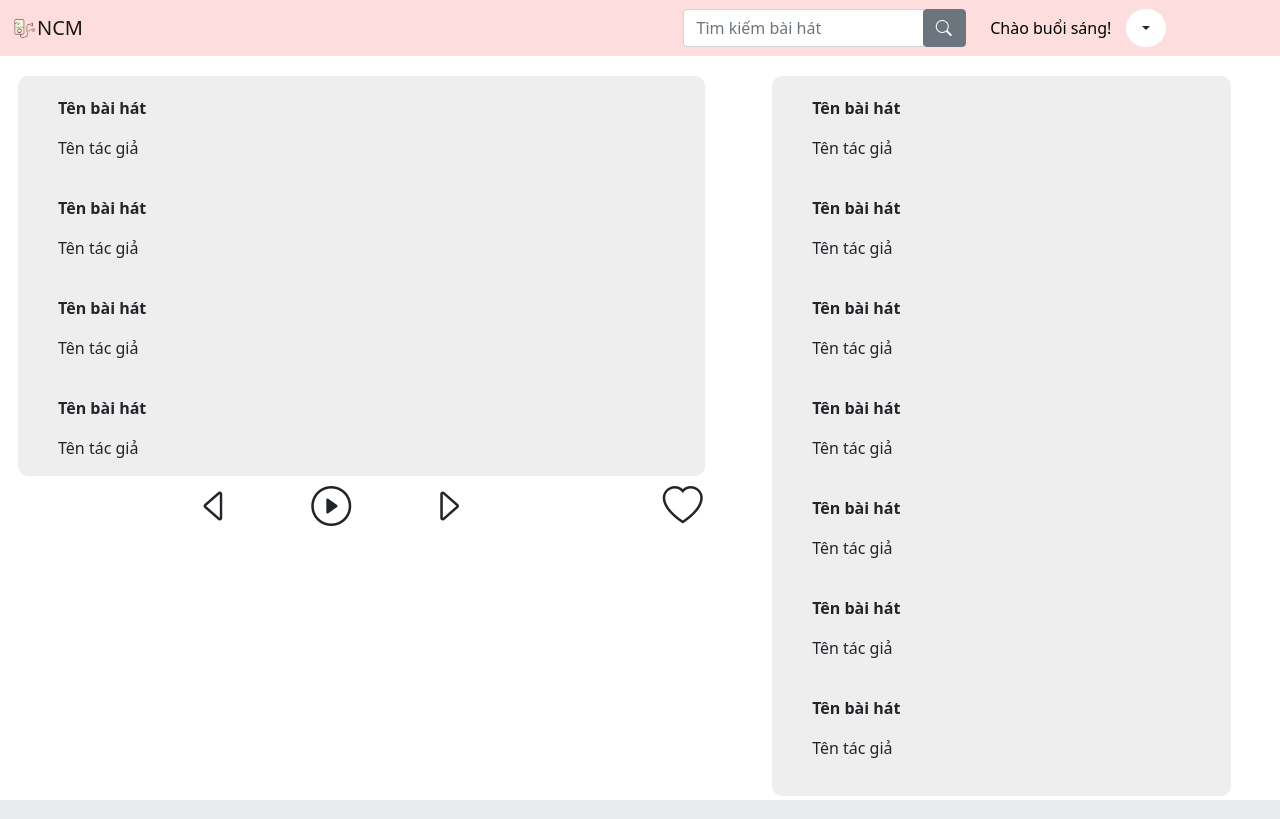
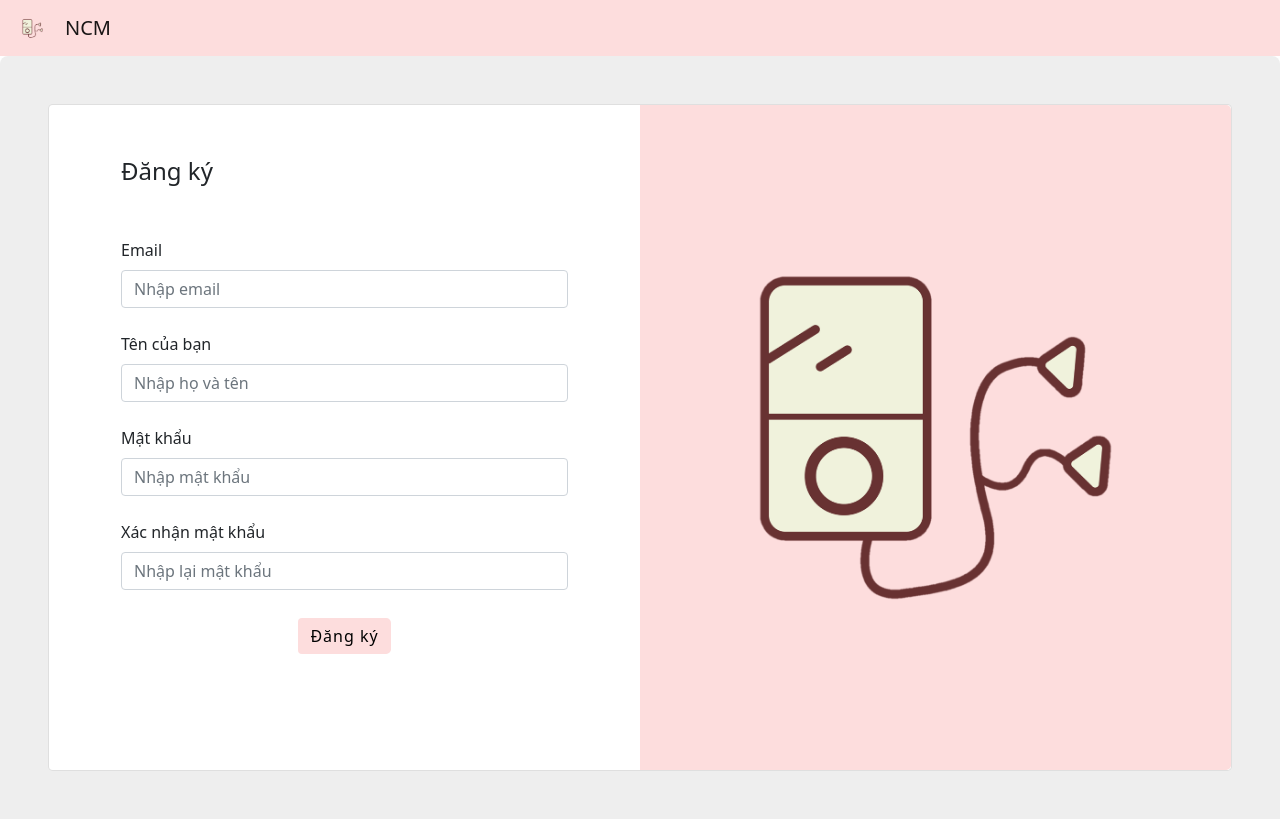
Before and after one commit to trngbro/NCM, a PHP site: page /temp.html in a window 1280 px wide. Run offline with PHP 8.4, Linux system fonts and the light colour scheme; some libraries are stand-ins or nearby versions; some web fonts are replaced.

```diff
--- /dev/null
+++ b/js/welcome.js
@@ -0,0 +1,6 @@
+if (new Date().getHours() > 12) {
+    document.getElementById("welcome").innerHTML = "Chào buổi chiều!";
+}
+if (new Date().getHours() > 18) {
+    document.getElementById("welcome").innerHTML = "Chào buổi tối!";
+}
--- a/temp.html
+++ b/temp.html
@@ -5,226 +5,139 @@
     <meta charset="utf-8">
     <meta name="viewport" content="width=device-width, initial-scale=1">
 
-    <link href="https://cdn.jsdelivr.net/npm/bootstrap@5.0.2/dist/css/bootstrap.min.css" rel="stylesheet"
-      integrity="sha384-EVSTQN3/azprG1Anm3QDgpJLIm9Nao0Yz1ztcQTwFspd3yD65VohhpuuCOmLASjC" crossorigin="anonymous">
-    <link rel="stylesheet" href="https://cdn.jsdelivr.net/npm/bootstrap-icons@1.9.1/font/bootstrap-icons.css">
     <link rel='stylesheet' href='styles/style.css'>
     <link href="https://cdn.jsdelivr.net/npm/bootstrap@5.0.2/dist/css/bootstrap.min.css" rel="stylesheet">
-    <script src="https://cdn.jsdelivr.net/npm/bootstrap@5.0.2/dist/js/bootstrap.bundle.min.js"></script>
+    <script src="https://cdn.jsdelivr.net/npm/bootstrap@4.0.0/dist/js/bootstrap.min.js"></script>
+    <script src="https://cdnjs.cloudflare.com/ajax/libs/bootstrap-growl/1.0.0/jquery.bootstrap-growl.min.js"></script>
+    <script src="https://ajax.googleapis.com/ajax/libs/jquery/3.6.0/jquery.min.js"></script>
+    <link rel="stylesheet" href="./styles/alert.css" />
+    <script src="./cute-alert-master/cute-alert.js"></script>
+
     <title>Music</title>
 </head>
 
 <body>
     <div class="header">
         <nav class="navbar navbar-expand-lg navbar-light" style="background-color: #fddddd;">
-      <div class="container-fluid">
-        <img src="./src/logo.png" alt="logo" style="width: 25px">
+            <img src="./src/logo.png" alt="logo" style="width: 25px; margin: 0 20px;">
             <a href="./" class="navbar-brand">NCM</a>
-        <button type="button" class="navbar-toggler" data-bs-toggle="collapse" data-bs-target="#navbarCollapse">
-          <span class="navbar-toggler-icon"></span>
-        </button>
-        <div class="collapse navbar-collapse" id="navbarCollapse">
-          <div class="navbar-nav">
-            <div class="input-group">
-              <input type="text" class="form-control" placeholder="Tìm kiếm bài hát">
-              <div class="input-group-append">
-                <button class="btn btn-secondary" type="button">
-                  <i class="bi bi-search"></i>
-                </button>
+        </nav>
+    </div>
+    <section class="w-100 p-4 p-xl-5" style="background-color: #eee; border-radius: .5rem .5rem 0 0;">
+        <style>
+            .gradient-custom-2 {
+                background: #fddddd;
+            }
+
+            .btn-submit {
+                color: black;
+                border: none;
+            }
+
+            @media (min-width: 768px) {
+                .gradient-form {
+                    height: 100vh !important;
+                }
+            }
+
+            @media (min-width: 769px) {
+                .gradient-custom-2 {
+                    border-top-right-radius: .3rem;
+                    border-bottom-right-radius: .3rem;
+                }
+            }
+        </style>
+
+        <script>
+            function checkPassword(form) {
+                if (form.password.value != form.repassword.value) {
+                    cuteToast({
+                        type: "warning", // or 'info', 'error', 'warning'
+                        message: "Các mật khẩu phải khớp với nhau",
+                        timer: 5000
+                    })
+                    event.preventDefault();
+                }
+
+                // If same return True.
+                else {
+                    cuteToast({
+                        type: "success", // or 'info', 'error', 'warning'
+                        message: "Đăng ký thành công",
+                        timer: 5000
+                    })
+                }
+            }
+        </script>
+        <div class="row d-flex justify-content-center">
+            <div class="col-12">
+                <div class="card rounded-3 text-black">
+                    <div class="row g-0">
+                        <div class="col-lg-6">
+                            <div class="card-body p-md-5 mx-md-4">
+
+                                <h4 class="mt-1 mb-5 pb-1">Đăng ký</h4>
+
+                                <form onSubmit="return checkPassword(this)">
+
+                                    <div class="form-outline mb-4">
+                                        <label class="form-label" for="email" style="margin-left: 0px;">Email</label>
+                                        <input type="email" required id="email" class="form-control" placeholder="Nhập email">
+                                        <div class="form-notch">
+                                            <div class="form-notch-leading" style="width: 9px;"></div>
+                                            <div class="form-notch-middle" style="width: 66.4px;"></div>
+                                            <div class="form-notch-trailing"></div>
+                                        </div>
+                                    </div>
+
+                                    <div class="form-outline mb-4">
+                                        <label class="form-label" for="name" style="margin-left: 0px;">Tên của bạn</label>
+                                        <input type="text" required id="name" class="form-control" placeholder="Nhập họ và tên">
+                                        <div class="form-notch">
+                                            <div class="form-notch-leading" style="width: 9px;"></div>
+                                            <div class="form-notch-middle" style="width: 64.8px;"></div>
+                                            <div class="form-notch-trailing"></div>
+                                        </div>
+                                    </div>
+
+                                    <div class="form-outline mb-4">
+                                        <label class="form-label" for="password" style="margin-left: 0px;">Mật khẩu</label>
+                                        <input type="password" required id="password" class="form-control" placeholder="Nhập mật khẩu">
+                                        <div class="form-notch">
+                                            <div class="form-notch-leading" style="width: 9px;"></div>
+                                            <div class="form-notch-middle" style="width: 66.4px;"></div>
+                                            <div class="form-notch-trailing"></div>
+                                        </div>
+                                    </div>
+
+                                    <div class="form-outline mb-4">
+                                        <label class="form-label" for="repassword" style="margin-left: 0px;">Xác nhận mật khẩu</label>
+                                        <input type="password" required id="repassword" class="form-control" placeholder="Nhập lại mật khẩu">
+                                        <div class="form-notch">
+                                            <div class="form-notch-leading" style="width: 9px;"></div>
+                                            <div class="form-notch-middle" style="width: 64.8px;"></div>
+                                            <div class="form-notch-trailing"></div>
+                                        </div>
+                                    </div>
+
+                                    <div class="text-center pt-1 mb-5 pb-1">
+                                        <button class="btn btn-primary btn-block fa-lg gradient-custom-2 mb-3 btn-submit" type="submit">Đăng ký</button>
+                                    </div>
+
+                                </form>
+
+                            </div>
+                        </div>
+                        <div class="col-lg-6 d-flex align-items-center gradient-custom-2">
+                            <div class="text-white px-3 py-4 p-md-5 mx-md-4">
+                                <img src="./src/logo.png" alt="logo" style="width:100%">
                             </div>
                         </div>
                     </div>
-          <div class="btn-group navbar-nav ms-auto">
-            <a class="nav-item nav-link item-none">Chào buổi sáng!</a>
-            <button type="button" class="btn dropdown-toggle users-log" data-bs-toggle="dropdown"></button>
-            <ul class="dropdown-menu">
-                <li><a class="dropdown-item" href="#">Nguyen Trung Nghia</a></li>
-                <li><hr class="dropdown-divider"></li>
-                <li><a class="dropdown-item" href="./">Đăng xuất</a></li>
-            </ul>
                 </div>
             </div>
         </div>
-    </nav>
-  </div>
-
-  <content class="row w-100">
-        <div class="main-play col-12 col-lg-7">
-            <div class="container vertical-scrollable">
-              <div class="row text-right">
-                <li class="item">
-                      <p><b>Tên bài hát</b></p>
-                      <p>Tên tác giả</p>
-                  </li>
-                <li class="item">
-                      <p><b>Tên bài hát</b></p>
-                      <p>Tên tác giả</p>
-                  </li>
-                <li class="item">
-                      <p><b>Tên bài hát</b></p>
-                      <p>Tên tác giả</p>
-                  </li>
-                <li class="item">
-                      <p><b>Tên bài hát</b></p>
-                      <p>Tên tác giả</p>
-                  </li>
-                <li class="item">
-                      <p><b>Tên bài hát</b></p>
-                      <p>Tên tác giả</p>
-                  </li>
-                <li class="item">
-                      <p><b>Tên bài hát</b></p>
-                      <p>Tên tác giả</p>
-                  </li>
-                <li class="item">
-                      <p><b>Tên bài hát</b></p>
-                      <p>Tên tác giả</p>
-                  </li>
-                <li class="item">
-                      <p><b>Tên bài hát</b></p>
-                      <p>Tên tác giả</p>
-                  </li>
-                <li class="item">
-                      <p><b>Tên bài hát</b></p>
-                      <p>Tên tác giả</p>
-                  </li>
-                <li class="item">
-                      <p><b>Tên bài hát</b></p>
-                      <p>Tên tác giả</p>
-                  </li>
-                <li class="item">
-                      <p><b>Tên bài hát</b></p>
-                      <p>Tên tác giả</p>
-                  </li>
-                <li class="item">
-                      <p><b>Tên bài hát</b></p>
-                      <p>Tên tác giả</p>
-                  </li>
-                <li class="item">
-                      <p><b>Tên bài hát</b></p>
-                      <p>Tên tác giả</p>
-                  </li>
-                <li class="item">
-                      <p><b>Tên bài hát</b></p>
-                      <p>Tên tác giả</p>
-                  </li>
-                <li class="item">
-                      <p><b>Tên bài hát</b></p>
-                      <p>Tên tác giả</p>
-                  </li>
-                <li class="item">
-                      <p><b>Tên bài hát</b></p>
-                      <p>Tên tác giả</p>
-                  </li>
-                <li class="item">
-                      <p><b>Tên bài hát</b></p>
-                      <p>Tên tác giả</p>
-                  </li>
-                <li class="item">
-                      <p><b>Tên bài hát</b></p>
-                      <p>Tên tác giả</p>
-                  </li>
-              </div>
-            </div>
-
-            <div class="control">
-                <i class="bi bi-caret-left icon-color random-color"></i>
-                <i class="bi bi-play-circle icon-color random-color"></i>
-                <i class="bi bi-caret-right icon-color random-color"></i>
-                <i class="bi bi-heart icon-color"></i>
-            </div>
-            <script>
-                var icon = document.getElementsByClassName('random-color');
-                for (var i = 0; i < icon.length; i++) {
-                    icon[i].onmouseover = function(e) {
-                        this.style['color'] = '#' + Math.floor(Math.random()*16777215).toString(16);
-                    }
-                    icon[i].onmouseout = function(e) {
-                        this.style['color'] = '#000';
-                    }
-                }
-            </script>
-        </div>
-
-        <div class="sub-play col-12 col-lg-5">
-            <div class="container vertical-scrollable">
-                <div class="row text-right">
-                  <li class="item">
-                      <p><b>Tên bài hát</b></p>
-                      <p>Tên tác giả</p>
-                  </li>
-                  <li class="item">
-                      <p><b>Tên bài hát</b></p>
-                      <p>Tên tác giả</p>
-                  </li>
-                  <li class="item">
-                      <p><b>Tên bài hát</b></p>
-                      <p>Tên tác giả</p>
-                  </li>
-                  <li class="item">
-                      <p><b>Tên bài hát</b></p>
-                      <p>Tên tác giả</p>
-                  </li>
-                  <li class="item">
-                      <p><b>Tên bài hát</b></p>
-                      <p>Tên tác giả</p>
-                  </li>
-                  <li class="item">
-                      <p><b>Tên bài hát</b></p>
-                      <p>Tên tác giả</p>
-                  </li>
-                  <li class="item">
-                      <p><b>Tên bài hát</b></p>
-                      <p>Tên tác giả</p>
-                  </li>
-                  <li class="item">
-                      <p><b>Tên bài hát</b></p>
-                      <p>Tên tác giả</p>
-                  </li>
-                  <li class="item">
-                      <p><b>Tên bài hát</b></p>
-                      <p>Tên tác giả</p>
-                  </li>
-                  <li class="item">
-                      <p><b>Tên bài hát</b></p>
-                      <p>Tên tác giả</p>
-                  </li>
-                  <li class="item">
-                      <p><b>Tên bài hát</b></p>
-                      <p>Tên tác giả</p>
-                  </li>
-                  <li class="item">
-                      <p><b>Tên bài hát</b></p>
-                      <p>Tên tác giả</p>
-                  </li>
-                  <li class="item">
-                      <p><b>Tên bài hát</b></p>
-                      <p>Tên tác giả</p>
-                  </li>
-                  <li class="item">
-                      <p><b>Tên bài hát</b></p>
-                      <p>Tên tác giả</p>
-                  </li>
-                  <li class="item">
-                      <p><b>Tên bài hát</b></p>
-                      <p>Tên tác giả</p>
-                  </li>
-                  <li class="item">
-                      <p><b>Tên bài hát</b></p>
-                      <p>Tên tác giả</p>
-                  </li>
-                  <li class="item">
-                      <p><b>Tên bài hát</b></p>
-                      <p>Tên tác giả</p>
-                  </li>
-                  <li class="item">
-                      <p><b>Tên bài hát</b></p>
-                      <p>Tên tác giả</p>
-                  </li>
-                </div>
-              </div>
-        </div>
-  </content>
+    </section>
 </body>
 
 </html>
```
Also changed, not shown: admin.html (added, +64 -0 lines), play.php (+8 -0 lines). Lines whose indentation alone changed are shown as unchanged.
